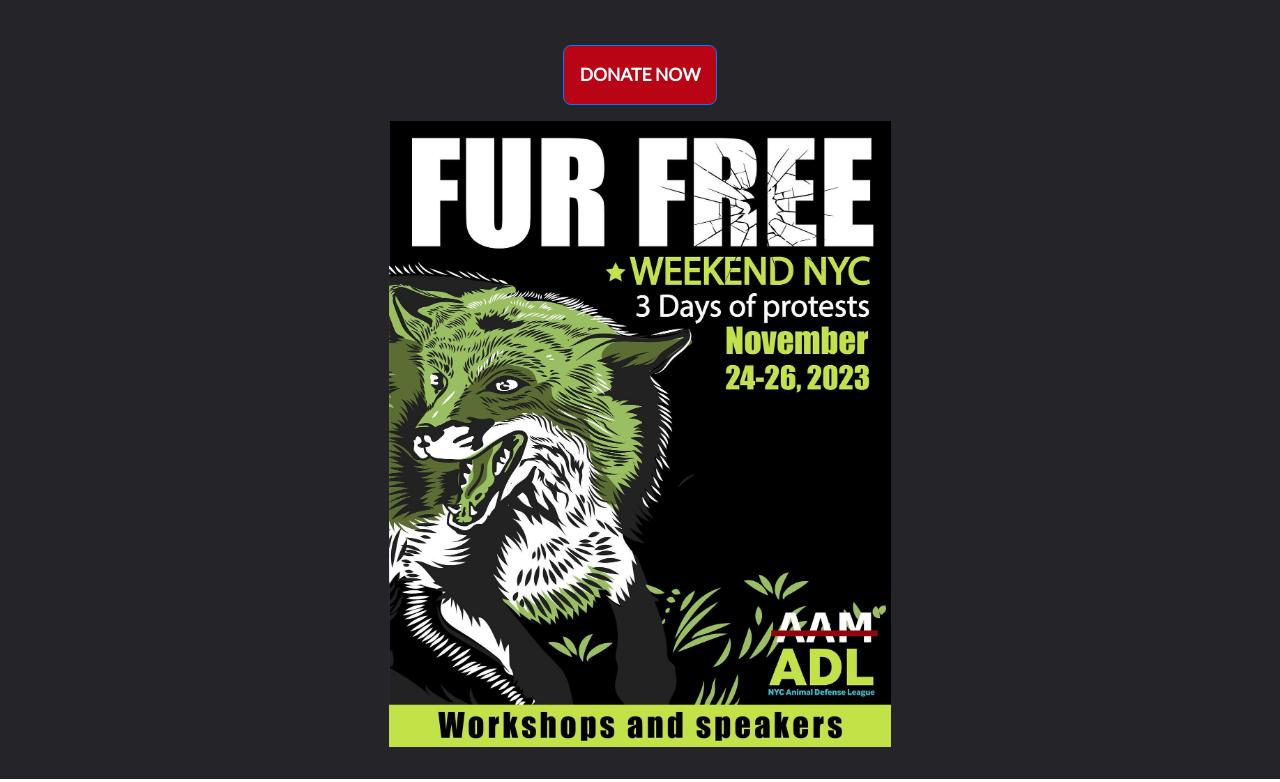
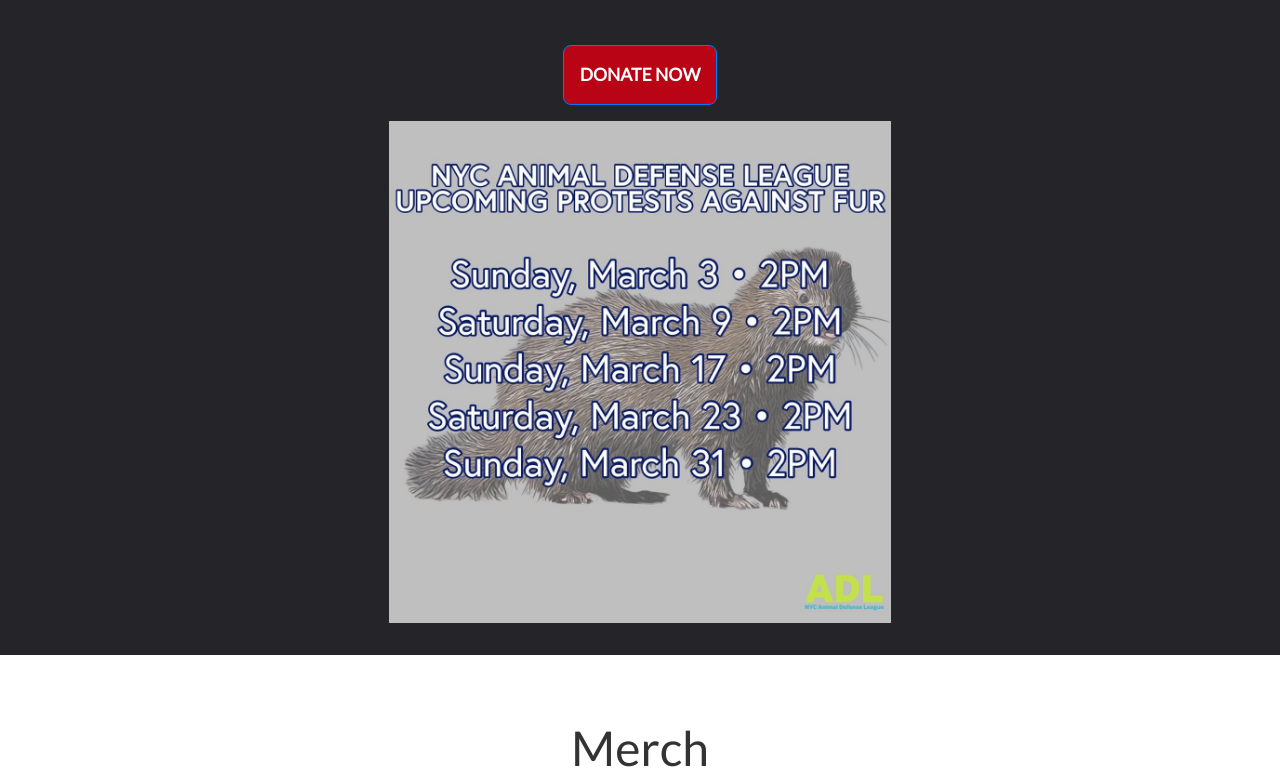
Before and after one commit to benjahmin-koenigsberg/NYC_Animal_Defense_League, a plain HTML site: page index.html in a window 1280 px wide. Shown: the part 5678-6460 px from the top of the page. Drawn offline with nearby package versions, Linux system fonts and the light colour scheme; a script that the page names is missing.

Commit message:
adds new photo of MArch 2024 event dates

```diff
--- a/index.html
+++ b/index.html
@@ -224,8 +224,8 @@
 
     <section>
         <div class="container" id="fur-free-weekend">
-            <!-- fur free weekend image -->
-            <img src="./images/furFreeWeekend.jpeg" alt="" class="fur-free-img" />
+            <!-- March 2024 events -->
+            <img src="./images/NYC_ADL_March Events.jpeg" alt="ADL protest calender for March 2024" class="fur-free-img" />
         </div>
     </section>
 
```
Also changed, not shown: images/NYC_ADL_March Events.jpeg (added), images/furFreeWeekend.jpeg (deleted).
